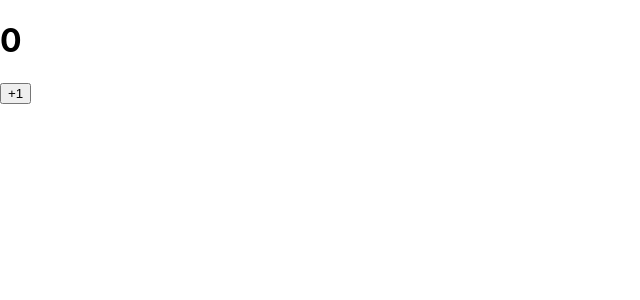
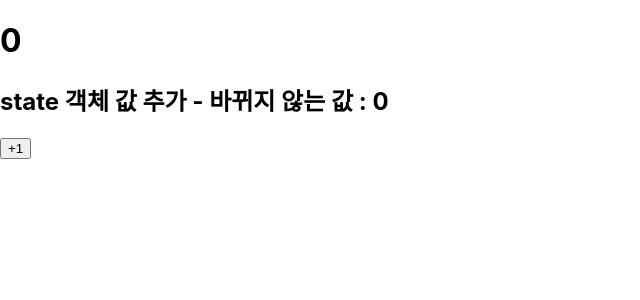
Before and after one commit to heeeun1207/ReactPrac, a React (Create React App) app in the folder react-prac/: page / in a window 1280 px wide. Shown: the top 300 px of the page, without its empty margins (0-640 px from the left). Built offline with nearby package versions, Linux system fonts and the light colour scheme.

Commit message:
state 객체 값 추가

```diff
--- a/react-prac/src/Counter.js
+++ b/react-prac/src/Counter.js
@@ -1,27 +1,27 @@
 import React, { Component } from 'react';
 
 class Counter extends Component {
-  //컴포넌트 생성자 메서드
-  //constructor를 작성할 때는 반드시 super(props)를 호출
   constructor(props) {
     super(props);
-    //state 초깃값 설정하기
-    //컴포넌트의 state는 객체 형식이어야 한다.
     this.state = {
-      number: 0
+      number: 0,
+      fixedNumber: 0
     };
   }
 
   render() {
-    const { number } = this.state; //state를 조회할 때는 this.state로 조회한다.
+    const { number, fixedNumber } = this.state;
     return (
       <div>
         <h1>{number}</h1>
+        <h2>state 객체 값 추가 - 바뀌지 않는 값 : {fixedNumber} </h2>
         <button
-          //onClick을 통해 버튼이 클릭되었을 때 호출할 함수를 지정한다.
           onClick={() => {
-            //this.setState를 사용하여 state에 새로운 값을 넣을수 있다.
-            this.setState({ number: number + 1 });
+            const { number, fixedNumber } = this.state;
+            this.setState({
+              number: number + 1, fixedNumber
+              // fixedNumber: fixedNumber + 1
+            });
           }}
         >
           +1
```
